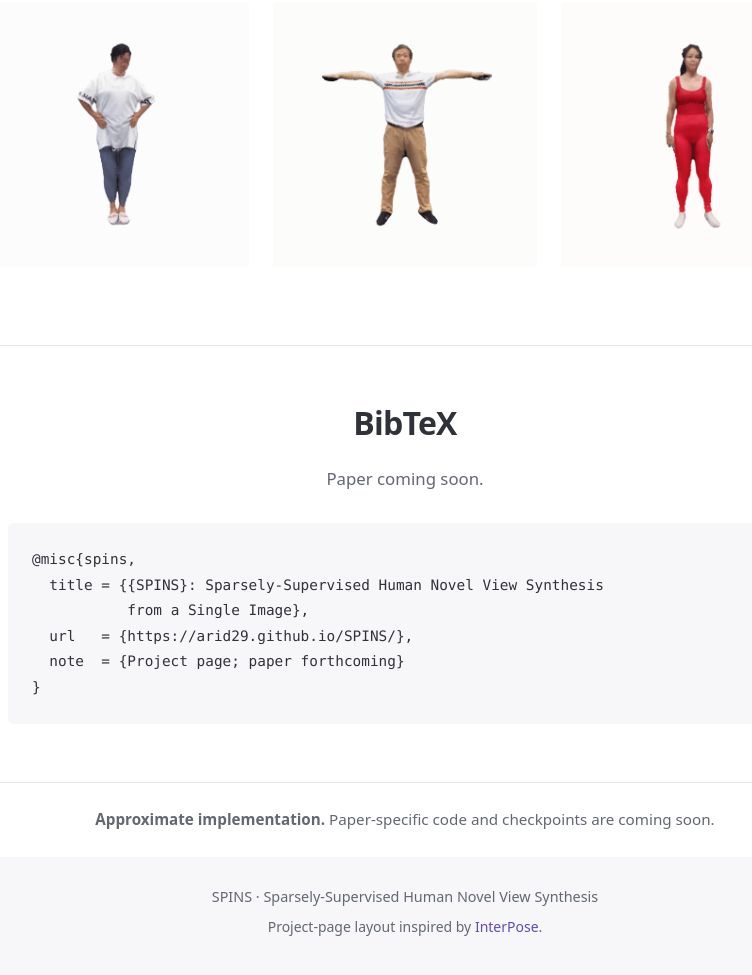
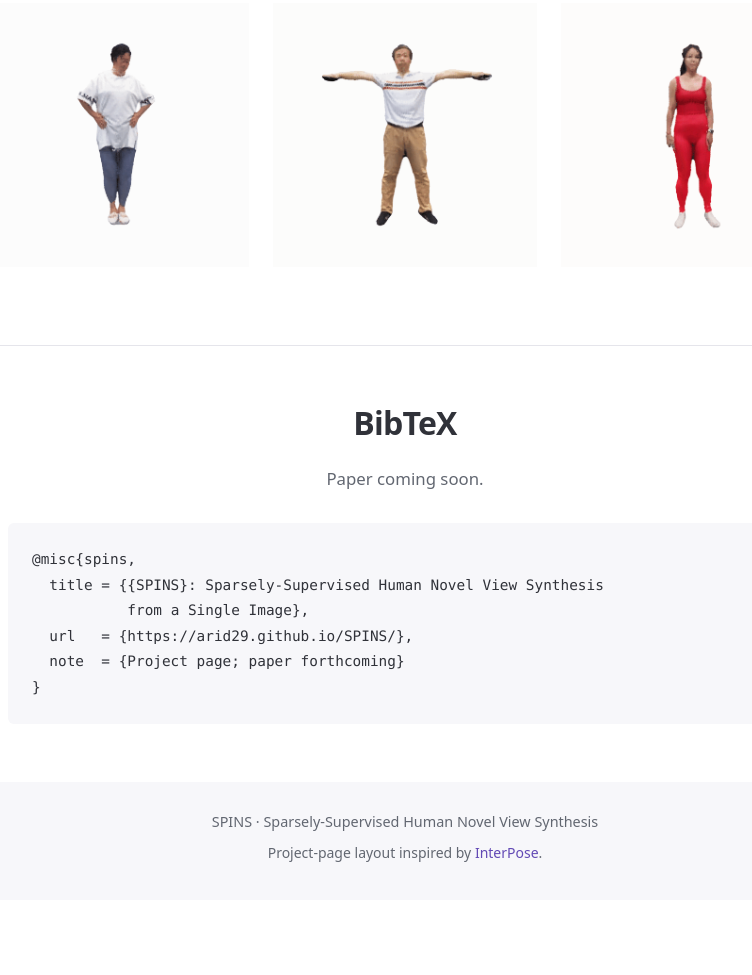
Before and after one commit to arid29/SPINS, a plain HTML site: page index.html in a window 1280 px wide. Shown: the part 5576-6551 px from the top of the page, without its empty margins (235-987 px from the left). After the commit the page ends 6476 px from the top, so only its background shows below. Drawn offline with Linux system fonts and the light colour scheme.

Commit message:
Remove implementation note from project page

```diff
--- a/index.html
+++ b/index.html
@@ -98,7 +98,6 @@ These results show that single-image human 3DGS can be learned without dense mul
   note  = {Project page; paper forthcoming}
 }</code></pre>
 </section>
-<aside class="release-note reading-width" aria-label="Implementation note"><strong>Approximate implementation.</strong> Paper-specific code and checkpoints are coming soon.</aside>
 </main>
 <footer><p>SPINS · Sparsely-Supervised Human Novel View Synthesis</p><p class="credit">Project-page layout inspired by <a href="https://inter-pose.github.io/">InterPose</a>.</p></footer>
 <dialog id="figure-dialog" aria-label="Expanded research figure"><button class="dialog-close" type="button" aria-label="Close expanded figure">Close</button><img id="expanded-figure" alt=""></dialog>
```
